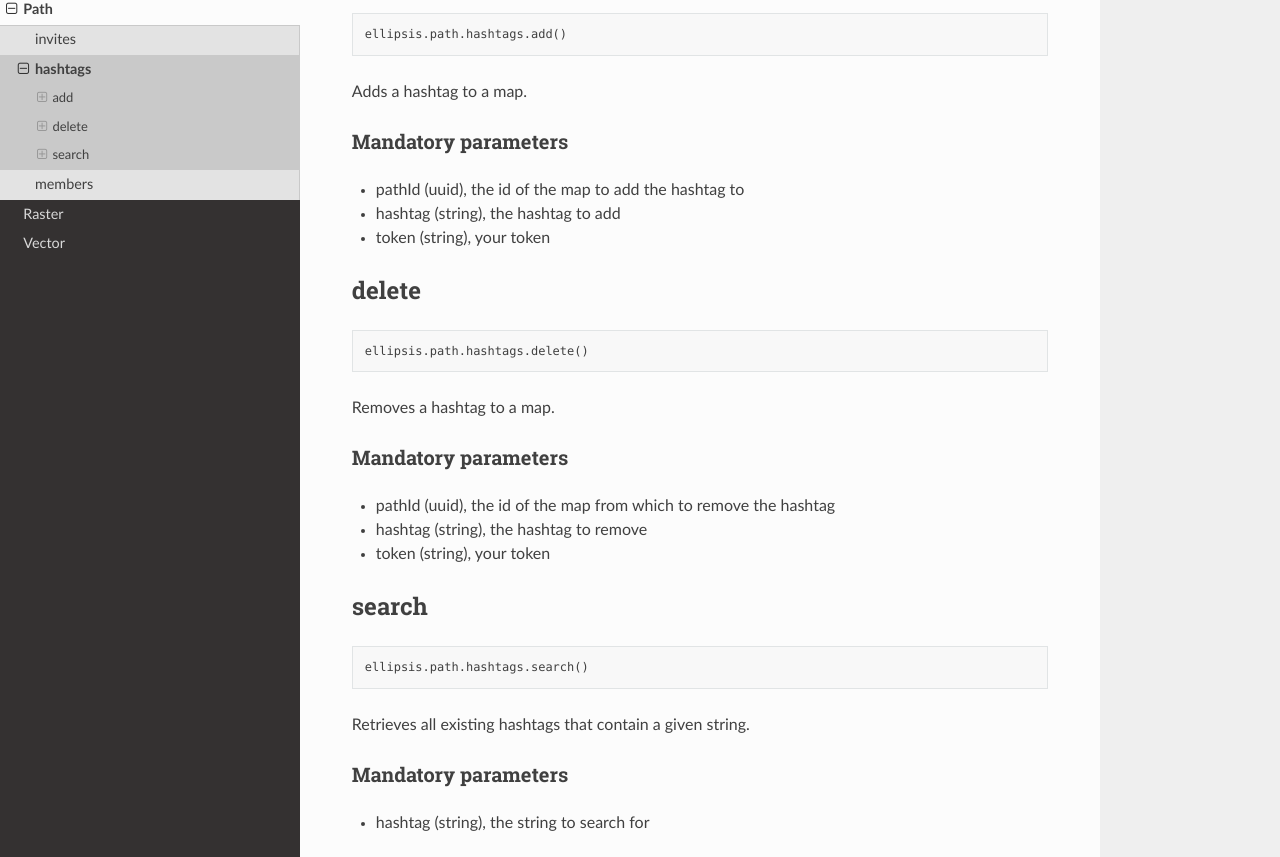
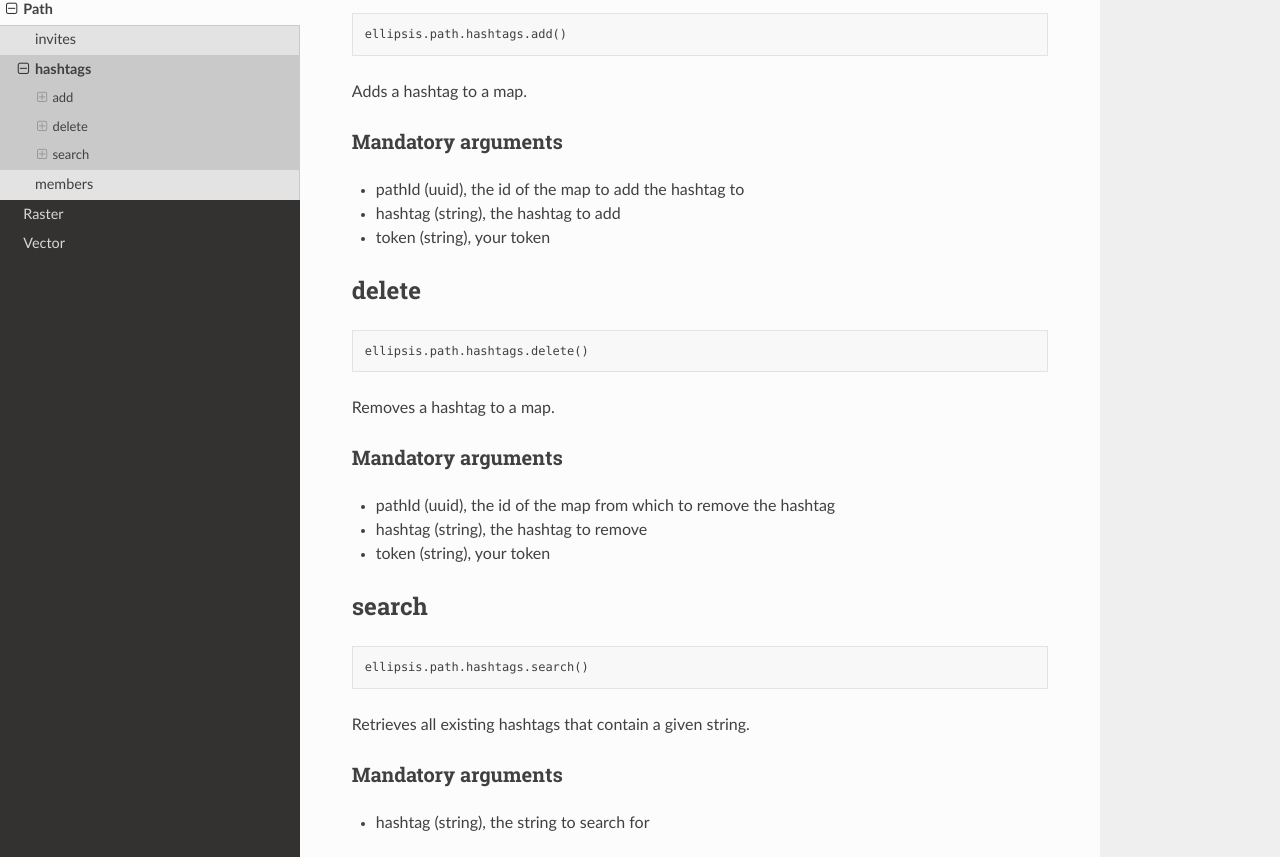
Before and after one commit to ellipsis-drive/python-package, a Sphinx documentation site: the page built from docs/path/hashtags/index.md, in a window 1280 px wide and 1227 px high. Shown: the part 203-1060 px from the top of the window. Built offline with Sphinx 7.4.7 and the Read the Docs theme 2.0.0, drawn with Linux system fonts in a browser that asks for light colours.

Commit message:
fix inconsistency with arguments vs parameter

```diff
--- a/docs/path/hashtags/index.md
+++ b/docs/path/hashtags/index.md
@@ -6,7 +6,7 @@
 
 Adds a hashtag to a map.
 
-### Mandatory parameters
+### Mandatory arguments
 
 - pathId (uuid), the id of the map to add the hashtag to
 - hashtag (string), the hashtag to add
@@ -18,7 +18,7 @@ Adds a hashtag to a map.
 
 Removes a hashtag to a map.
 
-### Mandatory parameters
+### Mandatory arguments
 
 - pathId (uuid), the id of the map from which to remove the hashtag
 - hashtag (string), the hashtag to remove
@@ -30,6 +30,6 @@ Removes a hashtag to a map.
 
 Retrieves all existing hashtags that contain a given string.
 
-### Mandatory parameters
+### Mandatory arguments
 
 - hashtag (string), the string to search for
```
Also changed, not shown: docs/account/index.md (+6 -6 lines).
